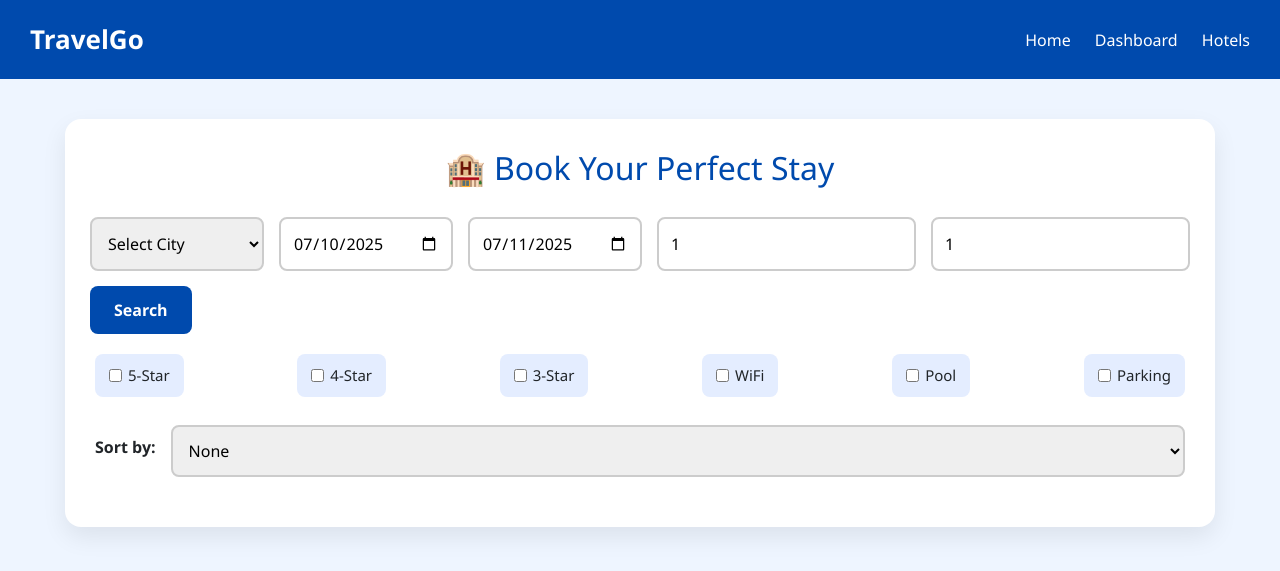
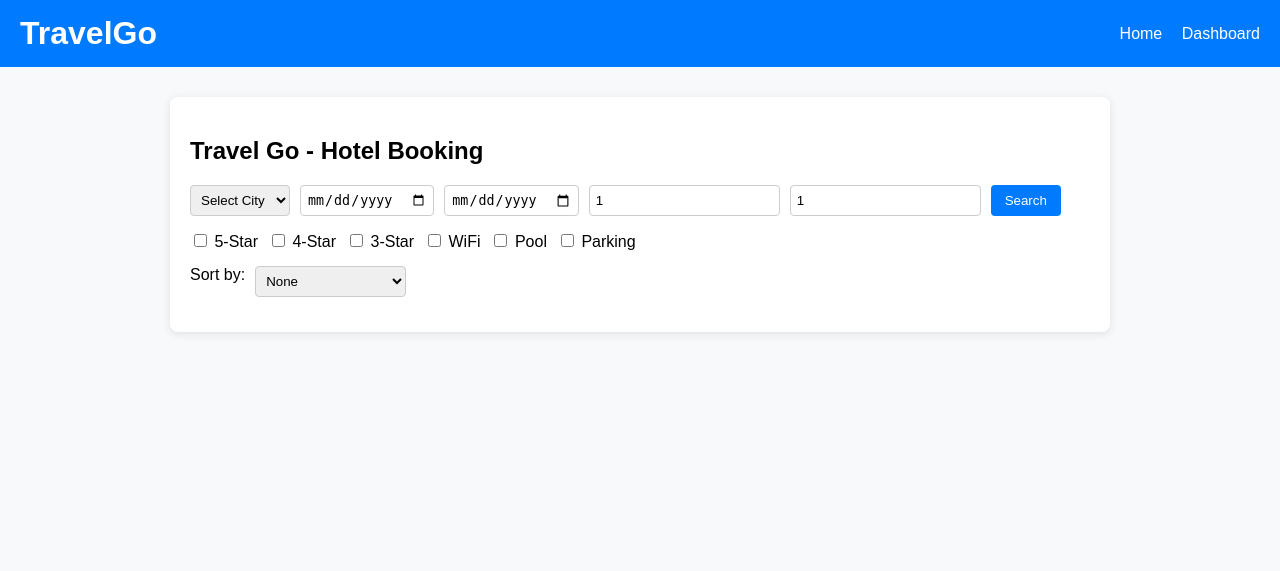
Before and after one commit to 2004rakesh/Travelgo, a Flask app: page /hotel in a window 1280 px wide. Shown: the top 571 px of the page. Run offline with Flask 3, Linux system fonts and the light colour scheme; the visitor is signed in with stand-in values (Sample User, id 1); some libraries are stand-ins or nearby versions.

Commit message:
Update hotel.html

```diff
--- a/templates/hotel.html
+++ b/templates/hotel.html
@@ -4,184 +4,80 @@
   <meta charset="UTF-8" />
   <meta name="viewport" content="width=device-width, initial-scale=1.0"/>
   <title>Hotel Booking - TravelGo</title>
-  <link rel="stylesheet" href="https://stackpath.bootstrapcdn.com/bootstrap/4.5.2/css/bootstrap.min.css"/>
   <style>
     body {
-      font-family: 'Segoe UI', sans-serif;
-      background: #eef5ff;
+      font-family: Arial, sans-serif;
+      background-color: #f8f9fa;
       margin: 0;
       padding: 0;
     }
-
-    /* Navbar */
-    nav {
-      background-color: #004aad;
-      padding: 15px 30px;
+    header {
+      background-color: #007bff;
+      color: white;
+      padding: 15px 20px;
       display: flex;
+      justify-content: space-between;
       align-items: center;
-      justify-content: space-between;
-      flex-wrap: wrap;
     }
-
-    .navbar-brand {
-      font-size: 26px;
-      font-weight: bold;
+    header h1 {
+      margin: 0;
+    }
+    header nav a {
       color: white;
+      margin-left: 15px;
       text-decoration: none;
     }
-
-    .nav-links a {
-      color: white;
-      margin-left: 20px;
-      font-weight: 500;
-      text-decoration: none;
-      transition: color 0.3s;
+    .container {
+      max-width: 900px;
+      margin: 30px auto;
+      background-color: white;
+      padding: 20px;
+      border-radius: 8px;
+      box-shadow: 0 2px 10px rgba(0,0,0,0.1);
     }
-
-    .nav-links a:hover {
-      color: #ffdd57;
-    }
-
-    .container {
-      max-width: 1150px;
-      margin: 40px auto;
-      padding: 30px;
-      background: white;
-      border-radius: 16px;
-      box-shadow: 0 10px 25px rgba(0,0,0,0.08);
-    }
-
-    h2 {
-      color: #004aad;
-      margin-bottom: 30px;
-      text-align: center;
-    }
-
     .form-row, .filters, .sort-row {
       display: flex;
       flex-wrap: wrap;
-      gap: 15px;
-      justify-content: space-between;
-      margin-bottom: 20px;
+      margin-bottom: 15px;
+      gap: 10px;
     }
-
     select, input[type="date"], input[type="number"] {
-      flex: 1 1 160px;
-      padding: 12px;
-      border: 2px solid #ccc;
+      padding: 6px;
+      border-radius: 4px;
+      border: 1px solid #ccc;
+    }
+    button {
+      background-color: #007bff;
+      color: white;
+      border: none;
+      padding: 8px 14px;
+      border-radius: 4px;
+      cursor: pointer;
+    }
+    button:hover {
+      background-color: #0056b3;
+    }
+    .hotel-card {
+      border: 1px solid #ddd;
+      padding: 15px;
+      margin: 10px 0;
       border-radius: 8px;
-      font-size: 16px;
-    }
-
-    .search-btn {
-      background-color: #004aad;
-      color: white;
-      padding: 12px 24px;
-      border: none;
-      border-radius: 8px;
-      cursor: pointer;
-      font-weight: bold;
-      transition: background 0.3s;
-    }
-
-    .search-btn:hover {
-      background-color: #003380;
-    }
-
-    .filters label {
-      background: #e4edff;
-      padding: 10px 14px;
-      border-radius: 8px;
-      font-size: 15px;
-      cursor: pointer;
-      display: flex;
-      align-items: center;
-    }
-
-    .filters input {
-      margin-right: 6px;
-    }
-
-    .sort-row label {
-      font-weight: 600;
-      align-self: center;
-    }
-
-    .hotel-list {
-      display: flex;
-      flex-direction: column;
-      gap: 18px;
-    }
-
-    .hotel-card {
-      display: flex;
-      justify-content: space-between;
-      flex-wrap: wrap;
-      background: #fdfdff;
-      border: 1px solid #d2e3ff;
-      padding: 18px 24px;
-      border-radius: 12px;
-      box-shadow: 0 5px 15px rgba(0,0,0,0.04);
-    }
-
-    .hotel-card strong {
-      font-size: 18px;
-      color: #004aad;
-    }
-
-    .hotel-card p {
-      margin: 6px 0;
-      color: #555;
-      font-size: 15px;
-    }
-
-    .book-btn {
-      background: #00a36c;
-      color: white;
-      padding: 10px 20px;
-      font-weight: 600;
-      border: none;
-      border-radius: 8px;
-      cursor: pointer;
-      transition: background 0.3s;
-    }
-
-    .book-btn:hover {
-      background: #00814f;
-    }
-
-    @media (max-width: 768px) {
-      .form-row, .filters, .sort-row {
-        flex-direction: column;
-      }
-
-      .hotel-card {
-        flex-direction: column;
-        align-items: flex-start;
-      }
-
-      .book-btn {
-        margin-top: 12px;
-        width: 100%;
-      }
+      background-color: #fff;
     }
   </style>
 </head>
 <body>
 
-<!-- Navigation -->
+<header>
+  <h1>TravelGo</h1>
   <nav>
-  <a class="navbar-brand" href="#">TravelGo</a>
-  <div class="nav-links">
     <a href="/">Home</a>
     <a href="/dashboard">Dashboard</a>
-    <a href="/hotel">Hotels</a>
-  </div>
   </nav>
+</header>
 
-<!-- Hotel Booking Section -->
 <div class="container">
-  <h2>🏨 Book Your Perfect Stay</h2>
+  <h2>Travel Go - Hotel Booking</h2>
 
   <div class="form-row">
     <select id="location">
@@ -193,9 +89,9 @@
     </select>
     <input type="date" id="checkinDate" />
     <input type="date" id="checkoutDate" />
-    <input type="number" id="numRooms" min="1" value="1" placeholder="No. of Rooms" />
-    <input type="number" id="numGuests" min="1" value="1" placeholder="No. of Guests" />
-    <button id="search-btn" class="search-btn">Search</button>
+    <input type="number" id="numRooms" min="1" value="1" placeholder="Rooms" />
+    <input type="number" id="numGuests" min="1" value="1" placeholder="Guests" />
+    <button id="search-btn">Search</button>
   </div>
 
   <div class="filters">
@@ -217,40 +113,33 @@
     </select>
   </div>
 
-  <div id="hotel-list" class="hotel-list"></div>
+  <div id="hotel-list"></div>
 </div>
 
-<!-- JavaScript -->
 <script>
 const hotels = [
-    { name: "Taj Falaknuma Palace", location: "Hyderabad", pricePerNight: 25000, rating: 5, amenities: ["WiFi", "Pool", "Parking", "Restaurant"] },
-    { name: "The Park", location: "Hyderabad", pricePerNight: 5500, rating: 3, amenities: ["WiFi"] },
-    { name: "ITC Grand Central", location: "Mumbai", pricePerNight: 12000, rating: 5, amenities: ["WiFi", "Pool", "Parking", "Spa"] },
-    { name: "The Leela Palace", location: "Delhi", pricePerNight: 15000, rating: 5, amenities: ["WiFi", "Pool", "Parking", "Restaurant"] },
-    { name: "Ginger Hotel", location: "Mumbai", pricePerNight: 3000, rating: 3, amenities: ["WiFi", "Restaurant"] },
-    { name: "Oberoi", location: "Delhi", pricePerNight: 8000, rating: 4, amenities: ["WiFi", "Spa"] },
-    { name: "Hilton", location: "Bangalore", pricePerNight: 9000, rating: 5, amenities: ["WiFi", "Gym"] }
+  { name: "Taj Falaknuma Palace", location: "Hyderabad", pricePerNight: 25000, rating: 5, amenities: ["WiFi", "Pool", "Parking", "Restaurant"], roomType: "Suite" },
+  { name: "The Park", location: "Hyderabad", pricePerNight: 5500, rating: 3, amenities: ["WiFi"], roomType: "Deluxe Room" },
+  { name: "ITC Grand Central", location: "Mumbai", pricePerNight: 12000, rating: 5, amenities: ["WiFi", "Pool", "Parking", "Spa"], roomType: "Luxury Suite" },
+  { name: "The Leela Palace", location: "Delhi", pricePerNight: 15000, rating: 5, amenities: ["WiFi", "Pool", "Parking", "Restaurant"], roomType: "Executive Suite" },
+  { name: "Ginger Hotel", location: "Mumbai", pricePerNight: 3000, rating: 3, amenities: ["WiFi", "Restaurant"], roomType: "Standard Room" },
+  { name: "Oberoi", location: "Delhi", pricePerNight: 8000, rating: 4, amenities: ["WiFi", "Spa"], roomType: "Deluxe Room" },
+  { name: "Hilton", location: "Bangalore", pricePerNight: 9000, rating: 5, amenities: ["WiFi", "Gym"], roomType: "Executive Room" }
 ];
 
-  document.addEventListener("DOMContentLoaded", () => {
-    const today = new Date().toISOString().split("T")[0];
-    const tomorrow = new Date(Date.now() + 86400000).toISOString().split("T")[0];
-    document.getElementById("checkinDate").value = today;
-    document.getElementById("checkoutDate").value = tomorrow;
-  });
-
-  document.getElementById("search-btn").addEventListener("click", () => {
+function filterHotels() {
   const location = document.getElementById("location").value;
   const checkinDate = document.getElementById("checkinDate").value;
   const checkoutDate = document.getElementById("checkoutDate").value;
   const numRooms = parseInt(document.getElementById("numRooms").value);
   const numGuests = parseInt(document.getElementById("numGuests").value);
   const sort = document.getElementById("sort").value;
+
   const list = document.getElementById("hotel-list");
   list.innerHTML = "";
 
-    if (!location || !checkinDate || !checkoutDate || checkoutDate <= checkinDate) {
-      alert("Please select valid location and dates.");
+  if (!location || !checkinDate || !checkoutDate || numRooms < 1 || numGuests < 1) {
+    alert("Please fill all fields correctly.");
     return;
   }
 
@@ -265,10 +154,12 @@
 
   let filtered = hotels.filter(h =>
     h.location === location &&
-      (Object.values(filters).every(v => !v) ||
+    (
+      (!filters.fiveStar && !filters.fourStar && !filters.threeStar) ||
       (filters.fiveStar && h.rating === 5) ||
       (filters.fourStar && h.rating === 4) ||
-        (filters.threeStar && h.rating === 3)) &&
+      (filters.threeStar && h.rating === 3)
+    ) &&
     (!filters.WiFi || h.amenities.includes("WiFi")) &&
     (!filters.Pool || h.amenities.includes("Pool")) &&
     (!filters.Parking || h.amenities.includes("Parking"))
@@ -287,23 +178,23 @@
     const card = document.createElement("div");
     card.className = "hotel-card";
     card.innerHTML = `
-        <div>
-          <strong>${hotel.name}</strong>
-          <p>${hotel.location} • ${hotel.rating}-Star • ₹${hotel.pricePerNight}/night</p>
-          <p><em>Amenities:</em> ${hotel.amenities.join(', ')}</p>
-        </div>
-        <button class="book-btn" onclick='bookHotel(${JSON.stringify(hotel)}, "${checkinDate}", "${checkoutDate}", ${numRooms}, ${numGuests})'>Book</button>
+      <strong>${hotel.name}</strong><br>
+      ${hotel.location} | ${hotel.rating}-Star | ₹${hotel.pricePerNight}/night<br>
+      Room Type: ${hotel.roomType}<br>
+      <small>Amenities: ${hotel.amenities.join(', ')}</small><br><br>
+      <button onclick='bookHotel(${JSON.stringify(hotel)}, "${checkinDate}", "${checkoutDate}", ${numRooms}, ${numGuests}, "${hotel.roomType}")'>Book</button>
     `;
     list.appendChild(card);
   });
-  });
+}
 
-  function bookHotel(hotel, checkin, checkout, rooms, guests) {
+function bookHotel(hotel, checkin, checkout, rooms, guests, roomType = "Standard") {
   const params = new URLSearchParams({
     name: hotel.name,
     location: hotel.location,
     checkin,
     checkout,
+    room_type: roomType,
     rooms,
     guests,
     price: hotel.pricePerNight,
@@ -311,7 +202,8 @@
   });
   window.location.href = `/confirm_hotel_details?${params.toString()}`;
 }
+
+document.getElementById("search-btn").addEventListener("click", filterHotels);
 </script>
-
 </body>
 </html>
```
Lines whose indentation alone changed are shown as unchanged.
